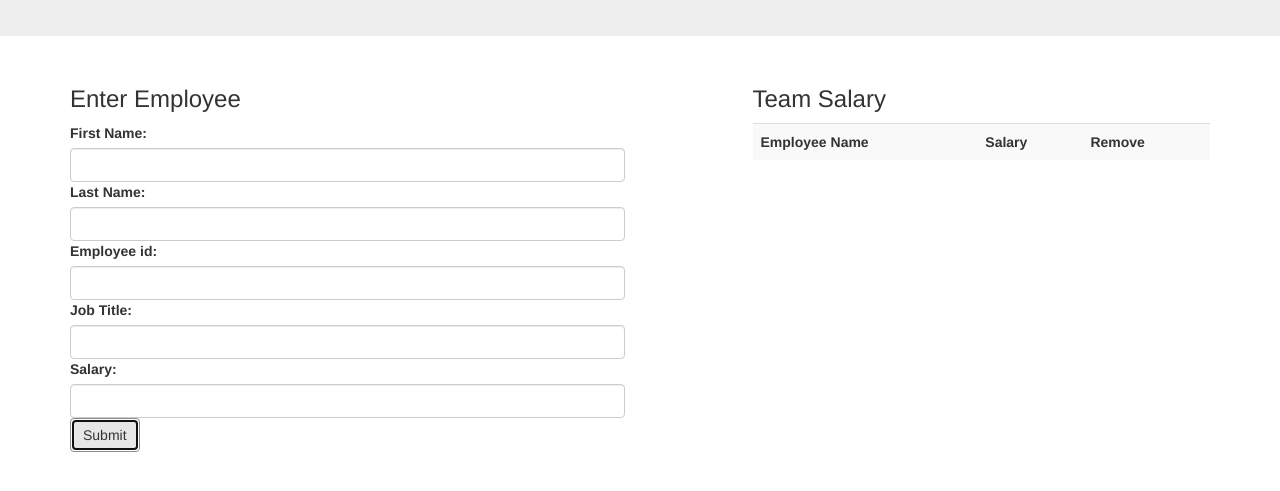
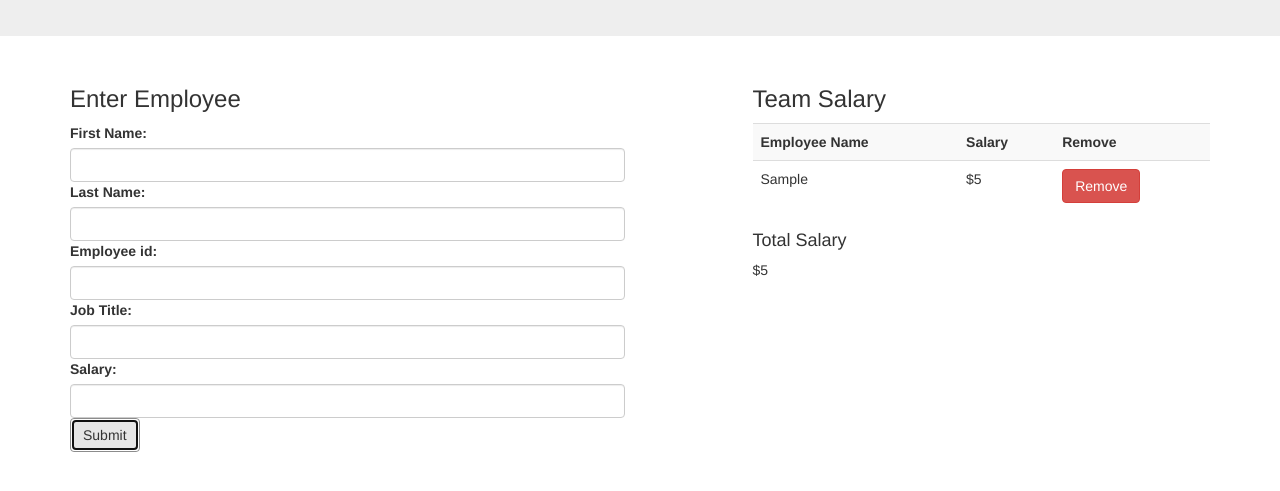
Before and after one commit to eandy5000/weekend_project_1, a website: page client/views/index.html in a window 1280 px wide. Both pictures are taken after typing "Sample", "Sample", "5", "Sample", "5" into the empty fields and a click on the input 104 px from the left and 593 px from the top of the page. Shown: the part 159-650 px from the top of the page. Drawn offline with nearby package versions, Linux system fonts and the light colour scheme; files that its build step writes are made by us from their sources.

Commit message:
hard mode done

```diff
--- a/client/scripts/app.js
+++ b/client/scripts/app.js
@@ -8,12 +8,38 @@ function formSweep (){
             formData[field.name] = field.value;
         });
     employees.push(formData);
-    console.log(employees);
+    appendEmployee(formData);
+    calcSalary();
     $('#employeeForm')[0].reset();
+    return;
 }
 
-function appendEmployee () {
+function appendEmployee (formData) {
 
+     var el = '<tr>'+
+                '<td>'+formData.fName+'</td>'+
+                '<td>$'+formData.salary+'</td>'+
+                '<td><button class="btn btn-danger">Remove</button></td>'+
+            +'</tr>';
+
+    $('#employeeDisplay').append(el);
+    return;
+
+}
+
+function calcSalary (){
+
+     var total = 0;
+    for (var i = 0; i < employees.length; i++){
+        total = total + parseInt(employees[i].salary);
+    }
+
+            $('#salary').empty();
+            $('#salary').append('<h4>Total Salary</h4>'+
+            '<p>$'+total+'</p>');
+
+
+    return;
 }
 
 $(document).ready(function(){
@@ -21,6 +47,13 @@ $(document).ready(function(){
     $('#employeeForm').submit(function(event){
         event.preventDefault();
         formSweep();
+
+
+    });
+
+    $('#employeeDisplay').on('click', 'button', function(){
+       var el = $(this).parent().parent();
+       $(el).remove();
     });
 
 
--- a/client/views/index.html
+++ b/client/views/index.html
@@ -32,13 +32,16 @@
             </div>
             <div class = "col-md-5 col-md-offset-1">
                 <h3>Team Salary</h3>
-                <table class = "table table-striped table hover">
+                <table class = "table table-striped table hover" id="employeeDisplay">
                     <tr>
                         <th>Employee Name</th>
                         <th>Salary</th>
                         <th>Remove</th>
                     </tr>
                 </table>
+                <div id = "salary">
+
+                </div>
             </div>
        </div>
     </section>
--- a/public/scripts/app.js
+++ b/public/scripts/app.js
@@ -1 +1 @@
-function formSweep(){var e={};$.each($("#employeeForm").serializeArray(),function(o,m){e[m.name]=m.value}),employees.push(e),console.log(employees),$("#employeeForm")[0].reset()}function appendEmployee(){}var employees=[];$(document).ready(function(){$("#employeeForm").submit(function(e){e.preventDefault(),formSweep()})});
+function formSweep(){var e={};$.each($("#employeeForm").serializeArray(),function(a,t){e[t.name]=t.value}),employees.push(e),appendEmployee(e),calcSalary(),$("#employeeForm")[0].reset()}function appendEmployee(e){var a="<tr><td>"+e.fName+"</td><td>$"+e.salary+'</td><td><button class="btn btn-danger">Remove</button></td>NaN';$("#employeeDisplay").append(a)}function calcSalary(){for(var e=0,a=0;a<employees.length;a++)e+=parseInt(employees[a].salary);$("#salary").empty(),$("#salary").append("<h4>Total Salary</h4><p>$"+e+"</p>")}var employees=[];$(document).ready(function(){$("#employeeForm").submit(function(e){e.preventDefault(),formSweep()}),$("#employeeDisplay").on("click","button",function(){var e=$(this).parent().parent();$(e).remove()})});
```
Also changed, not shown: public/views/index.html (+4 -1 lines).
